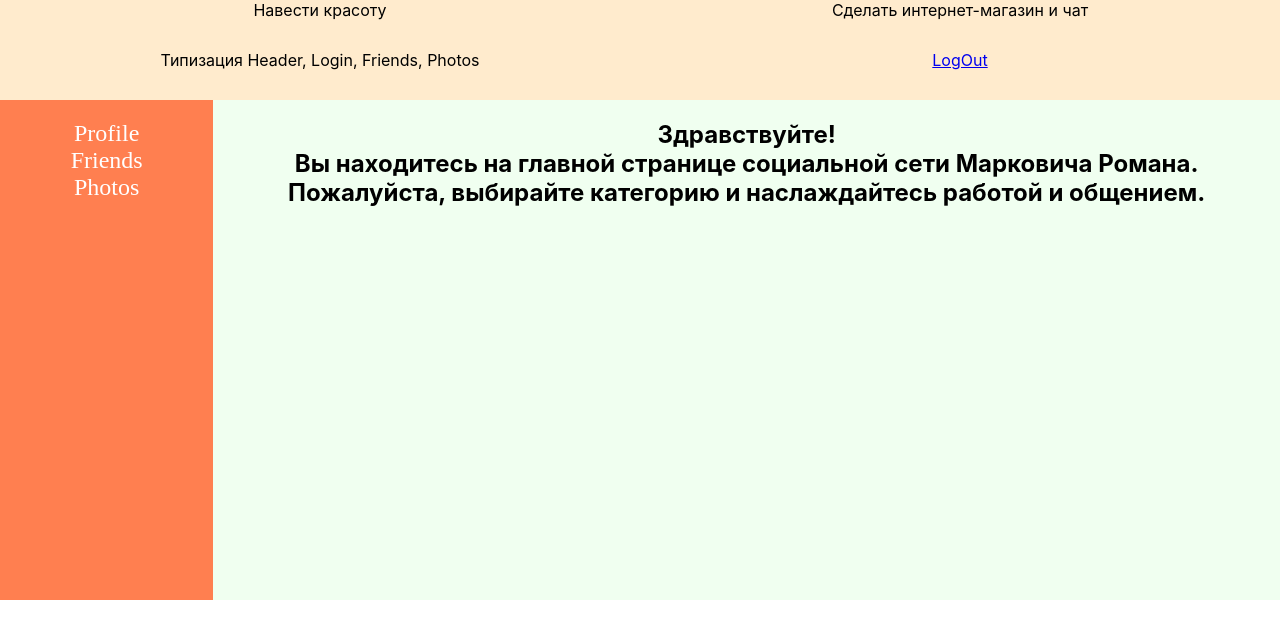
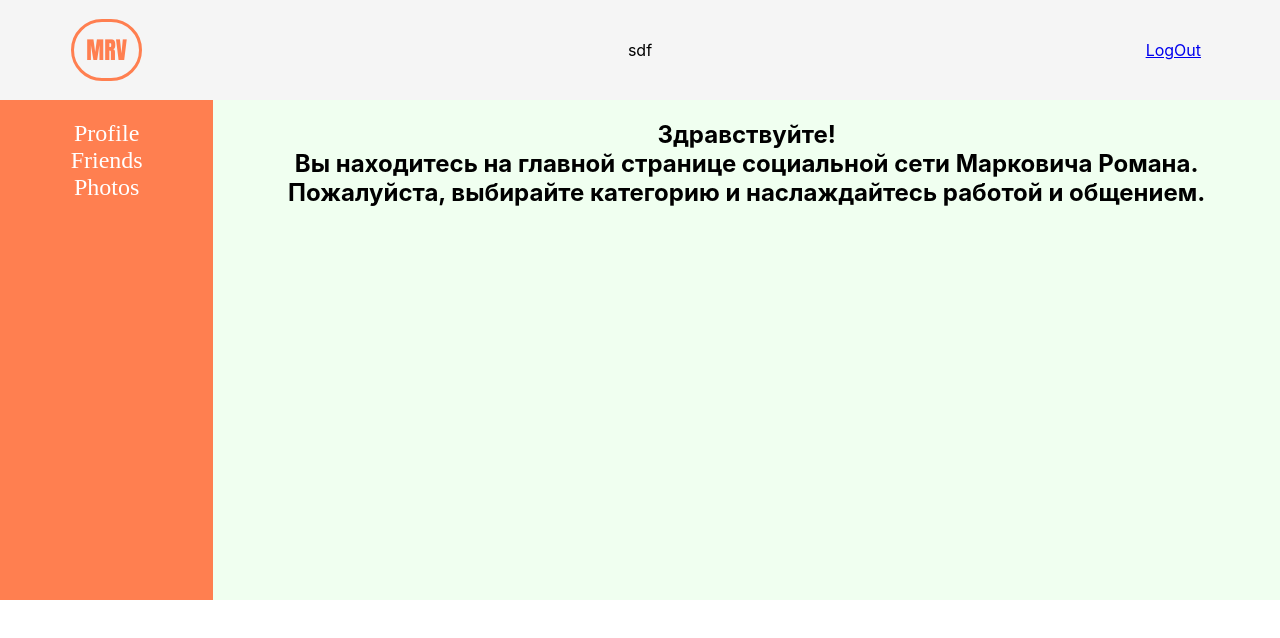
Before and after one commit to gts-786/tsSocialNet, a React (Create React App) app: page / in a window 1280 px wide. Both pictures are taken after typing "Sample", "Sample123" into the empty fields and a click on the button "Log in my social network". Shown: the top 638 px of the page. Built offline with nearby package versions, Linux system fonts and the light colour scheme.

Commit message:
Add types for login and photos component

```diff
--- a/src/components/Common/Login/Login.tsx
+++ b/src/components/Common/Login/Login.tsx
@@ -7,7 +7,7 @@ import classes from "./Login.module.css"
 
 const Login: FC = () => {
     const dispatch = useAppDispatch();
-    const login = (event: any) => {
+    const login = (event: React.FormEvent<HTMLFormElement>) => {
         event.preventDefault();
         dispatch(authSlice.actions.trueAuth());
         localStorage.setItem('auth', 'true');
--- a/src/components/Content/Friends/Dialogs/FormMessage.tsx
+++ b/src/components/Content/Friends/Dialogs/FormMessage.tsx
@@ -5,7 +5,7 @@ import MyButton from "../../../UI/MyButton/MyButton";
 import MyInput from "../../../UI/MyInput/MyInput";
 
 const FormMessage = () => {
-    const [message, setMessage] = useState ('')
+    const [message, setMessage] = useState<string>('')
     const dispatch = useAppDispatch()
     const sendMessage = () => {
         dispatch(friendSlice.actions.sendMessage({id: Date.now(), message}))
--- a/src/components/Content/Friends/Friends/Friends.tsx
+++ b/src/components/Content/Friends/Friends/Friends.tsx
@@ -1,7 +1,8 @@
+import { FC } from "react";
 import { useAppSelector } from "../../../../tools/hooks/redux";
 import FriendItem from "./FriendItem/FriendItem";
 
-const Friends = () => {
+const Friends: FC = () => {
     const {friends} = useAppSelector(state => state.friendReducer)
     return (
         <div>
--- a/src/components/Content/Photos/PhotoIdPage.tsx
+++ b/src/components/Content/Photos/PhotoIdPage.tsx
@@ -1,9 +1,9 @@
-import { useEffect, useState } from "react";
+import { FC, useEffect, useState } from "react";
 import { useParams } from "react-router-dom";
 import { fetchPhotoById } from "../../../redux/ActionCreator";
 import { useAppDispatch } from "../../../tools/hooks/redux";
 
-const PhotoIdPage = () => {
+const PhotoIdPage: FC = () => {
     const dispatch = useAppDispatch();
     const params = useParams();
     const [photo, setPhoto] = useState({url:''});
--- a/src/components/Header/Header.module.css
+++ b/src/components/Header/Header.module.css
@@ -1,6 +1,20 @@
 .header {
-  background-color: blanchedalmond;
+  background-color: whitesmoke;
   grid-area: header;
   display: grid;
-  grid-template-columns: 1fr 1fr;
+  grid-template-columns: 1fr 4fr 1fr;
+  align-items: center;
+  padding: 15px 0px;
+  justify-items: center;
 }
+
+.logo {
+  font-size: 24px;
+  font-family: Impact, Haettenschweiler, 'Arial Narrow Bold', sans-serif;
+  color: coral;
+  padding: 10px;
+  border: 3px solid coral;
+  border-radius: 100px;
+  width: 45px;
+  justify-content: center;
+}
--- a/src/components/Header/Header.tsx
+++ b/src/components/Header/Header.tsx
@@ -12,9 +12,8 @@ const Header: FC = () => {
     }
     return (
         <div className={classes.header}>
-            <div>Навести красоту</div>
-            <div>Сделать интернет-магазин и чат</div>
-            <div>Типизация Header, Login, Friends, Photos</div>
+            <div className={classes.logo}>MRV</div>
+            <div>sdf</div>
             <NavLink to='/' onClick={logout}>LogOut</NavLink>
         </div>
     );
--- a/src/components/Sidebar/Sidebar.module.css
+++ b/src/components/Sidebar/Sidebar.module.css
@@ -14,5 +14,5 @@
 .active {
     font-size: 32px;
     text-decoration: none;
-    color: white;
+    color: khaki;
 }
```
